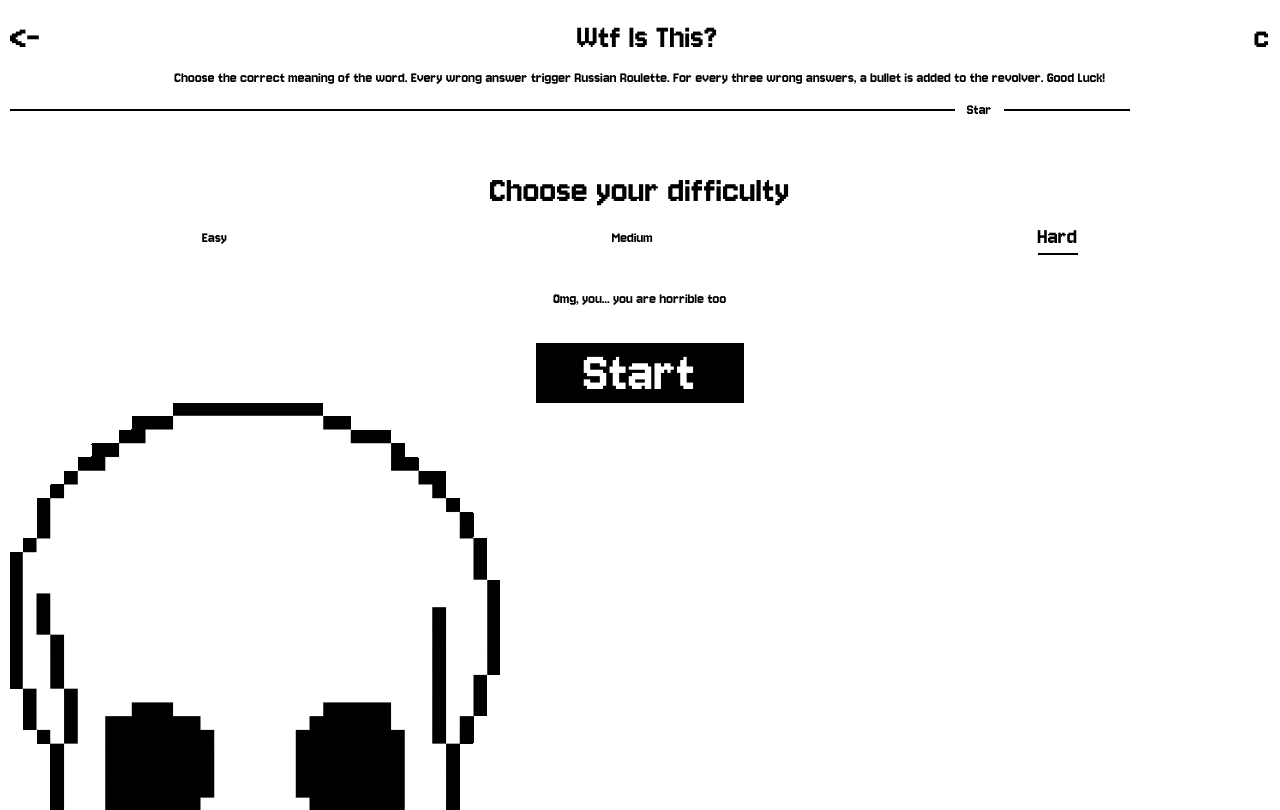
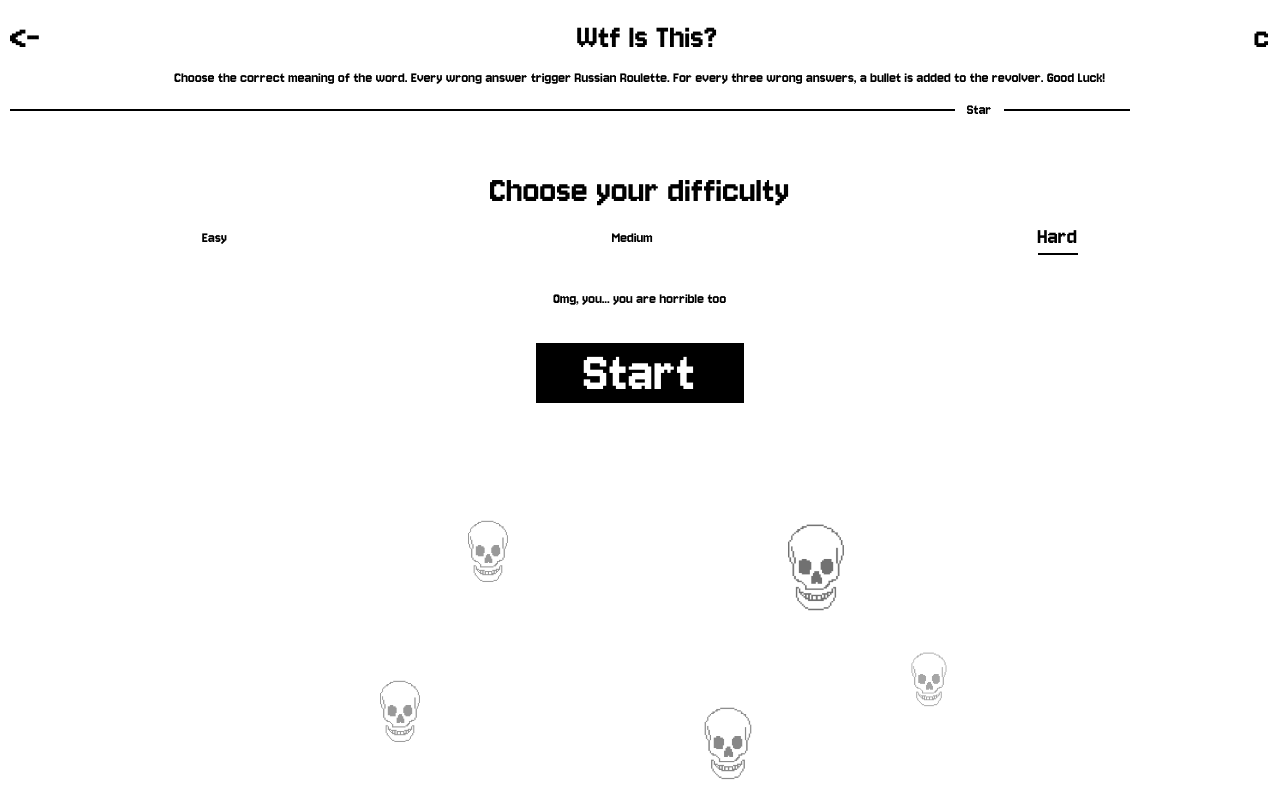
Before and after one commit to peguidotte/Improve-or-die, a React (Vite) app: page /tutorial/1 in a window 1280 px wide. Both pictures are taken after a click on the button "Hard". Built offline with nearby package versions, Linux system fonts and the light colour scheme.

Commit message:
Todas animações finalizadas
Agora que o mais fácil se foi... partir para o primeiro game.

```diff
--- a/src/components/Animations/SkullsHard.css
+++ b/src/components/Animations/SkullsHard.css
@@ -0,0 +1,29 @@
+.skulls-animation-container {
+    position: relative;
+    top: 0;
+    left: 0;
+    width: 100%;
+    height: 100%;
+    pointer-events: none;
+    overflow: hidden;
+  }
+
+  .skull {
+    position: absolute;
+    animation-name: Appear;
+    animation-timing-function: linear;
+    animation-fill-mode: forwards;
+    animation-iteration-count: 1;
+    will-change: transform; /* Otimização para animações */
+  }
+
+  @keyframes Appear {
+    0% {
+      scale: 0;
+      opacity: 0;
+    }
+    100% {
+      scale: 1;
+      opacity: 1;
+    }
+  }
--- a/src/components/Animations/SkullsHard.jsx
+++ b/src/components/Animations/SkullsHard.jsx
@@ -1,15 +1,66 @@
 import "./SkullsHard.css";
 import Skull from "../../assets/global/skull.gif";
 import PropTypes from 'prop-types';
+import { useEffect, useState } from "react";
+
+const TOTAL_SKULLS = 10;
 
 const SkullsHard = ({ difficulty }) => {
+  const [skulls, setSkulls] = useState([]);
+
+  const generateRandomProperties = () => {
+    const rngSize = Math.floor(Math.random() / 2) + 100;
+    const rngSpeed = Math.floor(Math.random() * 5) + 5;
+    const rngPositionY = Math.floor(Math.random() * 70);
+    const rngPositionX = Math.floor(Math.random() * 70);
+
+  return {
+    id: Math.random().toString(36).substring(2, 9),
+    size: `${rngSize}px`,
+    speed: rngSpeed,
+    top: `${rngPositionY}%`,
+    left: `${rngPositionX}%`,
+  };
+  };
+
+  useEffect(() => {
+    if (difficulty === "Hard") {
+      const initialSkulls = Array.from({ length: TOTAL_SKULLS }, () =>
+        generateRandomProperties()
+      );
+      setSkulls(initialSkulls);
+    }
+  }, [difficulty]);
+
+  const handleAnimationEnd = (id) => {
+    setSkulls((prevSkulls) =>
+      prevSkulls.map((skull) =>
+        skull.id === id ? generateRandomProperties() : skull
+      )
+    );
+  };
+
   return (
-    <div>
-      <div className="skulls-hard"></div>
-      <img src={Skull} alt="Skull" />
+    <div className="skulls-animation-container">
+      {skulls.map((skull) => (
+        <img
+          key={skull.id}
+          src={Skull}
+          alt="Skull"
+          className="skull"
+          style={{
+            width: skull.size,
+            top: skull.top,
+            left: skull.left,
+            animationDuration: `${skull.speed}s`,
+          }}
+          onAnimationEnd={() => handleAnimationEnd(skull.id)}
+        />
+      ))}
     </div>
   );
 };
+
 
 SkullsHard.propTypes = {
   difficulty: PropTypes.string
--- a/src/components/Animations/ThumbsUpMedium.jsx
+++ b/src/components/Animations/ThumbsUpMedium.jsx
@@ -16,7 +16,7 @@ const ThumbsUpMedium = ({ difficulty }) => {
     const rngLeft = Math.floor(Math.random() * 80) + 10; // Posição horizontal entre 10% e 90%
 
     return {
-      id: Math.random().toString(36).substr(2, 9), // ID único
+      id: Math.random().toString(36).substring(2, 9), // ID único
       size: `${rngSize}px`, // Tamanho em pixels
       speed: rngSpeed, // Tempo de animação em segundos
       startDelay: `${rngStartDelay}s`, // Atraso inicial
```
